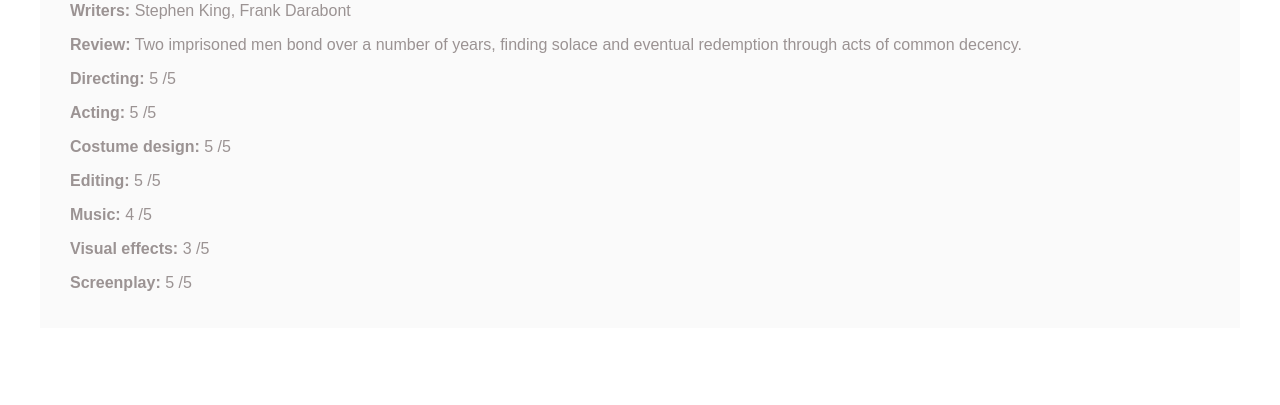
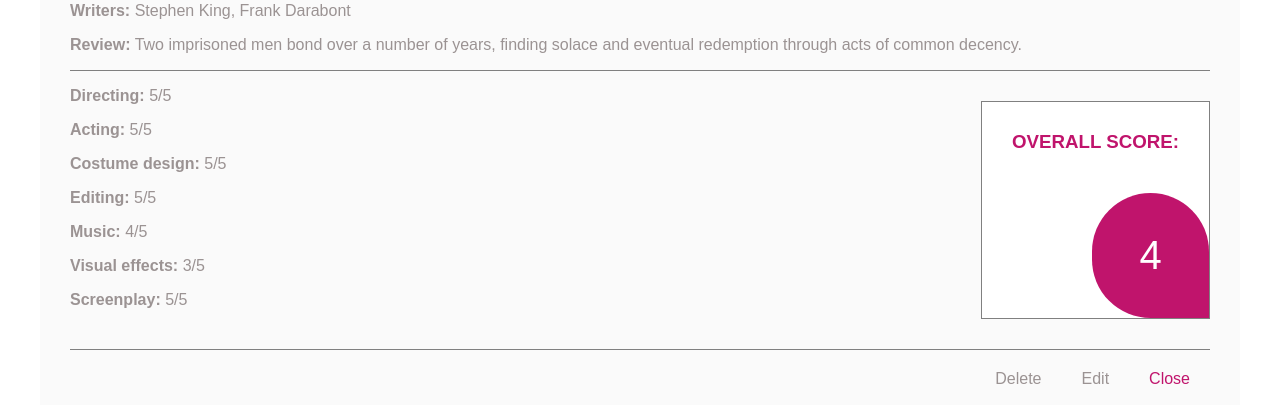
Before and after one commit to virabu/salarify-movie-critique, a React (Create React App) app in the folder movie-rater/: page /movies/1 in a window 1280 px wide. Shown: the part 521-926 px from the top of the page. Before the commit the page ends 849 px from the top, so only its background shows below. Built offline with nearby package versions, Linux system fonts and the light colour scheme; data requests are answered from the project's data file.

Commit message:
MovieDetails: bottom buttons added

```diff
--- a/movie-rater/src/MovieDetails.js
+++ b/movie-rater/src/MovieDetails.js
@@ -1,5 +1,6 @@
 import { useParams } from "react-router-dom";
 import useFetch from "./useFetch";
+import { Link } from "react-router-dom";
 
 const MovieDetails = () => {
   const { id } = useParams();
@@ -21,13 +22,26 @@
             <p><strong>Stars:</strong> { movie.stars }</p>
             <p><strong>Writers:</strong> { movie.writers }</p>
             <p><strong>Review:</strong> { movie.review }</p>
-            <p><strong>Directing:</strong> { movie.ratings.directing } /5</p>
-            <p><strong>Acting:</strong> { movie.ratings.acting } /5</p>
-            <p><strong>Costume design:</strong> { movie.ratings.costumeDesign } /5</p>
-            <p><strong>Editing:</strong> { movie.ratings.editing } /5</p>
-            <p><strong>Music:</strong> { movie.ratings.music } /5</p>
-            <p><strong>Visual effects:</strong> { movie.ratings.visualEffects } /5</p>
-            <p><strong>Screenplay:</strong> { movie.ratings.screenplay } /5</p>
+            <div className="MovieDetailsRatingDiv">
+              <div>
+                <p><strong>Directing:</strong> { movie.ratings.directing }/5</p>
+                <p><strong>Acting:</strong> { movie.ratings.acting }/5</p>
+                <p><strong>Costume design:</strong> { movie.ratings.costumeDesign }/5</p>
+                <p><strong>Editing:</strong> { movie.ratings.editing }/5</p>
+                <p><strong>Music:</strong> { movie.ratings.music }/5</p>
+                <p><strong>Visual effects:</strong> { movie.ratings.visualEffects }/5</p>
+                <p><strong>Screenplay:</strong> { movie.ratings.screenplay }/5</p>
+                </div>
+              <div className="MovieDetailsOverallScoreCont">
+                <h3>Overall score: </h3>
+                <p>{ Math.floor((movie.ratings.directing + movie.ratings.acting + movie.ratings.costumeDesign + movie.ratings.editing + movie.ratings.music + movie.ratings.visualEffects + movie.ratings.screenplay)/7) }</p>
+              </div>
+            </div>
+            <div className="MovieDetailsButtons">
+              <span>Delete</span>
+              <span>Edit</span>
+              <Link style={{color: "#c0146c"}} to="/">Close</Link>
+            </div>
           </div>
         </div>
       )}
--- a/movie-rater/src/index.css
+++ b/movie-rater/src/index.css
@@ -68,3 +68,44 @@
   text-align: left;
   padding: 20px 30px;
 }
+
+.MovieDetailsRatingDiv {
+  display: flex;
+  justify-content: space-between;
+  border-top: 1px solid grey;
+  border-bottom: 1px solid grey;
+
+}
+
+.MovieDetailsOverallScoreCont {
+  max-width: 300px;
+  background-color: white;
+  border: 1px solid grey;
+  color: #c0146c;
+  padding: 10px 30px;
+  margin: 30px 0;
+  padding-bottom: 0px;
+  text-transform: uppercase;
+}
+
+.MovieDetailsOverallScoreCont > p {
+  font-size: 40px;
+  background-color: #c0146c;
+  color: white;
+  padding: 40px 20px;
+  margin: 40px -30px 0px 80px;
+  text-align: center;
+  border-top-left-radius: 60px;
+  border-top-right-radius: 60px;
+  border-bottom-left-radius: 60px;
+}
+
+.MovieDetailsButtons {
+  text-align: end;
+  margin-top: 20px;
+}
+
+.MovieDetailsButtons > span {
+  margin: 0 20px;
+  cursor: pointer;
+}
```
